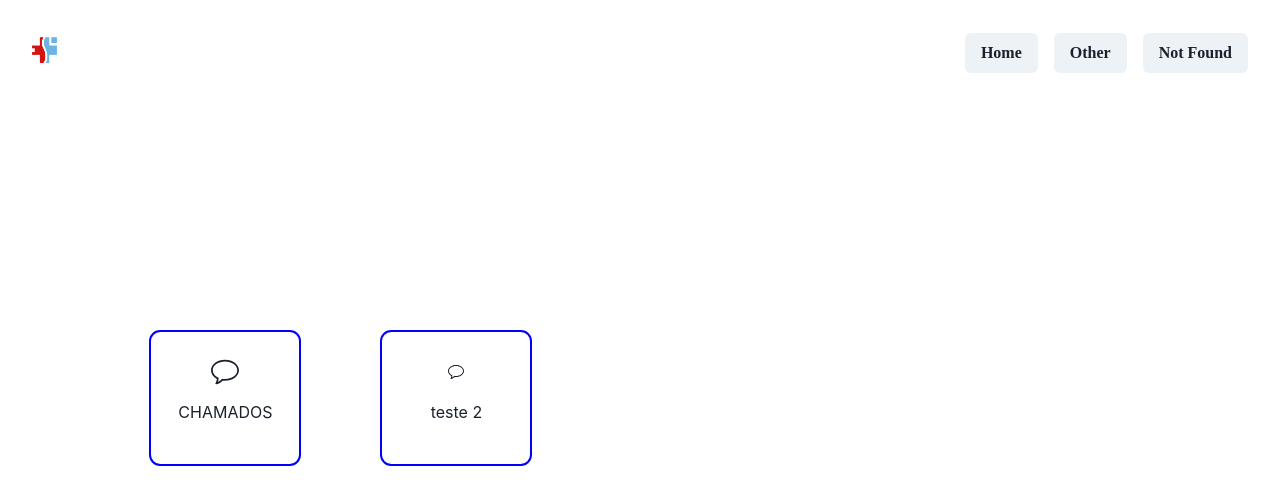
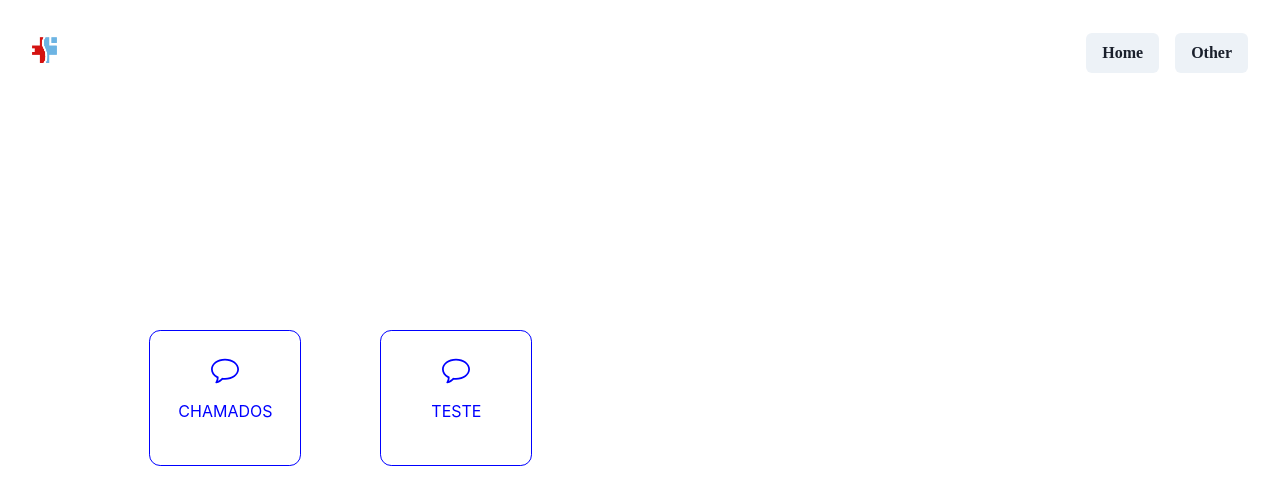
Before and after one commit to zatzk/hgesf, a React (Vite) app: page / in a window 1280 px wide. Before the commit this address had no page. Shown: the top 504 px of the page. Built offline with nearby package versions, Linux system fonts and the light colour scheme.

Commit message:
few changes

```diff
--- a/src/components/Card.jsx
+++ b/src/components/Card.jsx
@@ -9,10 +9,18 @@ const boxCardVariants = {
   hover: {
     opacity: 1,
     scale: 1.02,
-    y: -10,
+    y: -5,
     borderRadius: "5px",
   },
 
+}
+const colorCardVariants = {
+  initial: {
+    opacity: 1
+  },
+  hover: {
+    color: "white"
+  }
 }
 
 export const Card = ({...props}) => {
@@ -29,7 +37,7 @@ export const Card = ({...props}) => {
       }}
   >
     <Flex
-      border="2px"
+      border="1.2px"
       borderColor="blue"
       margin= "0.9rem"
       padding= "20px"
@@ -41,13 +49,21 @@ export const Card = ({...props}) => {
       bgClip="padding-box"
       display="inline-block"
       justifyContent="center"
+      color={"blue"}
+      _hover={{color:"white", bg:"blue"}}
     >
       <Flex
         justifyContent="center"
         alignItems={"center"}
         height={10}
+
+
+        whileHover="hover"
+        variants={colorCardVariants}
       >
-      {props.icon}
+        <Box >
+          {props.icon}
+        </Box>
       </Flex>
 
       <Flex
--- a/src/components/CardData.jsx
+++ b/src/components/CardData.jsx
@@ -7,9 +7,11 @@ export default [
   {
     title: 'CHAMADOS',
     icon: <SlBubble size={28}/>,
+    link: 'vazio',
   },
   {
-    title: 'teste 2',
-    icon: <SlBubble/>,
+    title: 'TESTE',
+    icon: <SlBubble size={28}/>,
+    link: 'vazio',
   },
 ]
--- a/src/components/Navbar.jsx
+++ b/src/components/Navbar.jsx
@@ -16,10 +16,6 @@ const Links = [
   {
     name: "Other",
     path: "/other",
-  },
-  {
-    name: "Not Found",
-    path: "/*",
   },
 
 ];
```
